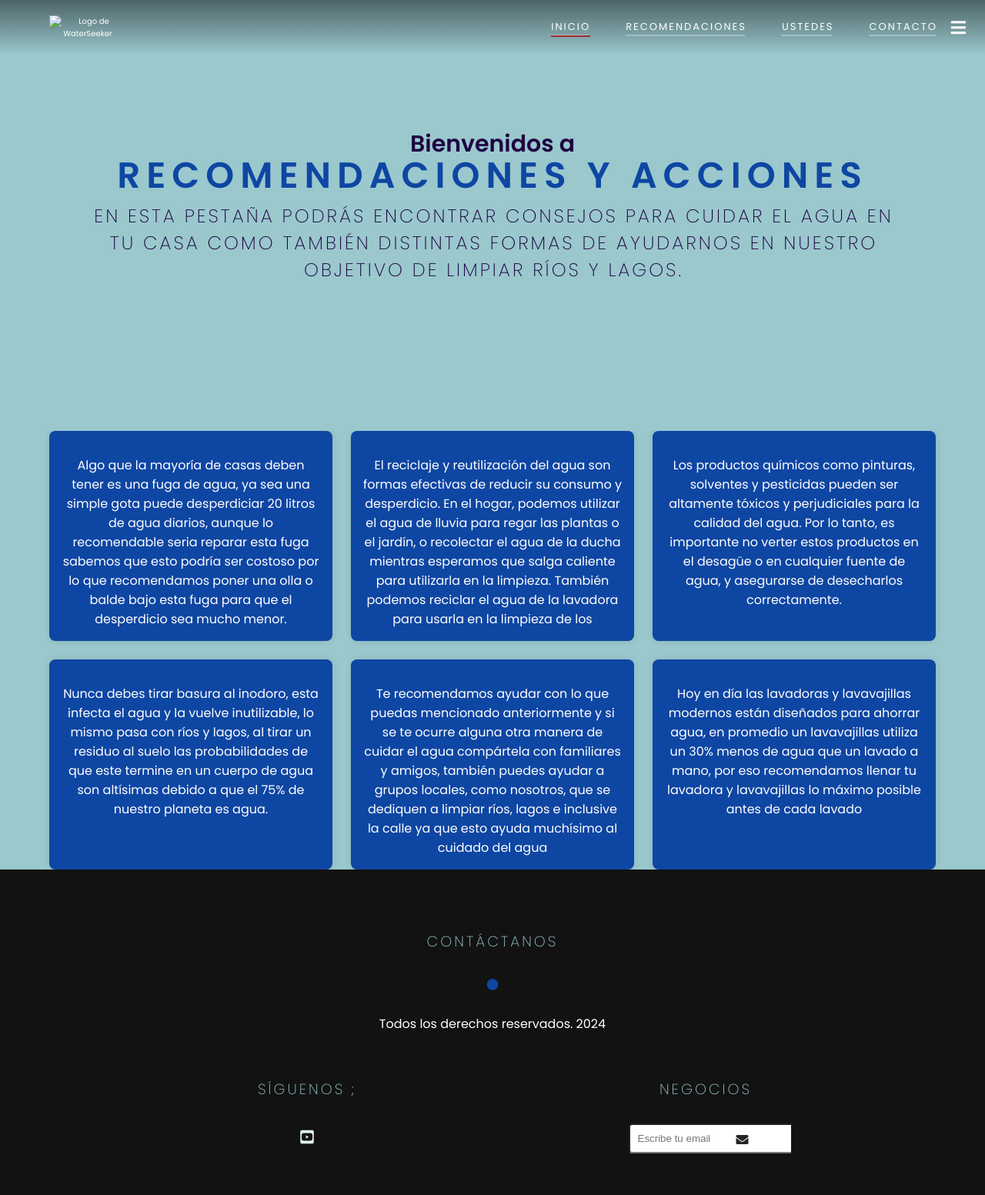
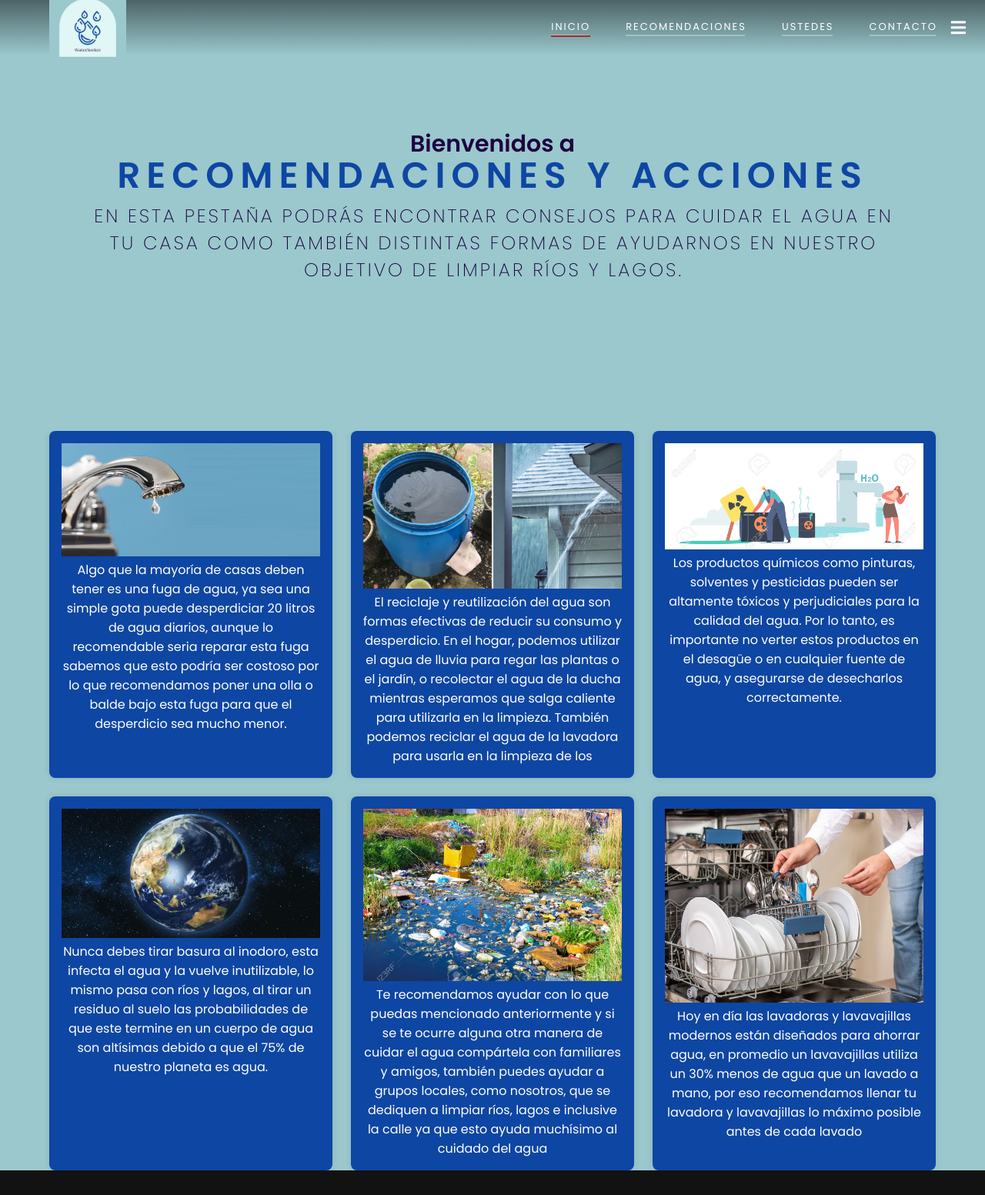
Before and after one commit to JoFerre2529/sitiowebong, a plain HTML site: page pages/recomendaciones.html in a window 1280 px wide. Shown: the top 1553 px of the page at 77% size. Drawn offline with Linux system fonts and the light colour scheme; files that its build step writes are made by us from their sources.

Commit message:
arreglos

```diff
--- a/pages/recomendaciones.html
+++ b/pages/recomendaciones.html
@@ -6,7 +6,7 @@
     <meta http-equiv="X-UA-Compatible" content="IE=edge">
     <meta name="viewport" content="width=device-width, initial-scale=1.0">
     <link rel="stylesheet" href="https://cdnjs.cloudflare.com/ajax/libs/font-awesome/5.11.2/css/all.min.css">
-    <link rel="stylesheet" href="./css/styles.css">
+    <link rel="stylesheet" href="../css/styles.css">
     <title>Recomendaciones</title>
 </head>
 
@@ -21,19 +21,19 @@
                     <i class="fas fa-bars"></i>
                     <i class="fas fa-times"></i>
                 </label>
-                <img class="logo" src="./img/logo.jpg" alt="Logo de WaterSeeker">
+                <img class="logo" src="../img/logo.jpg" alt="Logo de WaterSeeker">
                 <ul class="nav-list">
                     <li class="nav-item">
                         <a href="./index.html" class="nav-link active">Inicio</a>
                     </li>
                     <li class="nav-item">
-                        <a href="#" class="nav-link ">Recomendaciones</a>
+                        <a href="./recomendaciones.html" class="nav-link ">Recomendaciones</a>
                     </li>
                     <li class="nav-item">
-                        <a href="./pages/ustedes.html" class="nav-link ">Ustedes</a>
+                        <a href="./ustedes.html" class="nav-link ">Ustedes</a>
                     </li>
                     <li class="nav-item">
-                        <a href="./pages/contacto.html" class="nav-link ">Contacto</a>
+                        <a href="./contacto.html" class="nav-link ">Contacto</a>
                     </li>
                 </ul>
             </nav>
@@ -55,7 +55,7 @@
 
     <section class="service container">
         <div class="service-1">
-            <img src="./img/recomendacion1.jpg" alt="">
+            <img src="../img/recomendacion1.jpg" alt="">
             <p>Algo que la mayoría de casas deben tener es una fuga de agua, ya sea
                 una simple gota puede desperdiciar 20 litros de agua diarios, aunque
                 lo recomendable seria reparar esta fuga sabemos que esto podría ser costoso
@@ -64,7 +64,7 @@
             </p>
         </div>
         <div class="service-1">
-            <img src="./img/recomendacion2.jpg" alt="">
+            <img src="../img/recomendacion2.jpg" alt="">
             <p>El reciclaje y reutilización del agua son formas efectivas de reducir su consumo
                 y desperdicio. En el hogar, podemos utilizar el agua de lluvia para regar las
                 plantas o el jardín, o recolectar el agua de la ducha mientras esperamos que
@@ -73,7 +73,7 @@
             </p>
         </div>
         <div class="service-1">
-            <img src="./img/recomendacion3.jpg" alt="">
+            <img src="../img/recomendacion3.jpg" alt="">
             <p>Los productos químicos como pinturas, solventes y pesticidas pueden ser altamente
                 tóxicos y perjudiciales para la calidad del agua. Por lo tanto, es importante no
                 verter estos productos en el desagüe o en cualquier fuente de agua, y asegurarse
@@ -81,7 +81,7 @@
             </p>
         </div>
         <div class="service-1">
-            <img src="./img/recomendacion4.jpg" alt="">
+            <img src="../img/recomendacion4.jpg" alt="">
             <p>Nunca debes tirar basura al inodoro, esta infecta el agua y la vuelve inutilizable,
                 lo mismo pasa con ríos y lagos, al tirar un residuo al suelo las probabilidades de
                 que este termine en un cuerpo de agua son altísimas debido a que el 75% de nuestro
@@ -89,7 +89,7 @@
             </p>
         </div>
         <div class="service-1">
-            <img src="./img/recomendacion5.jpg" alt="">
+            <img src="../img/recomendacion5.jpg" alt="">
             <p>Te recomendamos ayudar con lo que puedas mencionado anteriormente y si se te ocurre
                 alguna otra manera de cuidar el agua compártela con familiares y amigos, también
                 puedes ayudar a grupos locales, como nosotros, que se dediquen a limpiar ríos, lagos
@@ -97,7 +97,7 @@
             </p>
         </div>
         <div class="service-1">
-            <img src="./img/recomendacion6.jpg" alt="">
+            <img src="../img/recomendacion6.jpg" alt="">
             <p>Hoy en día las lavadoras y lavavajillas modernos están diseñados para ahorrar agua,
                 en promedio un lavavajillas utiliza un 30% menos de agua que un lavado a mano, por
                 eso recomendamos llenar tu lavadora y lavavajillas lo máximo posible antes de cada
```
Also changed, not shown: index.html (+1 -1 lines), pages/contacto.html (+8 -9 lines), pages/ustedes.html (+5 -5 lines).
